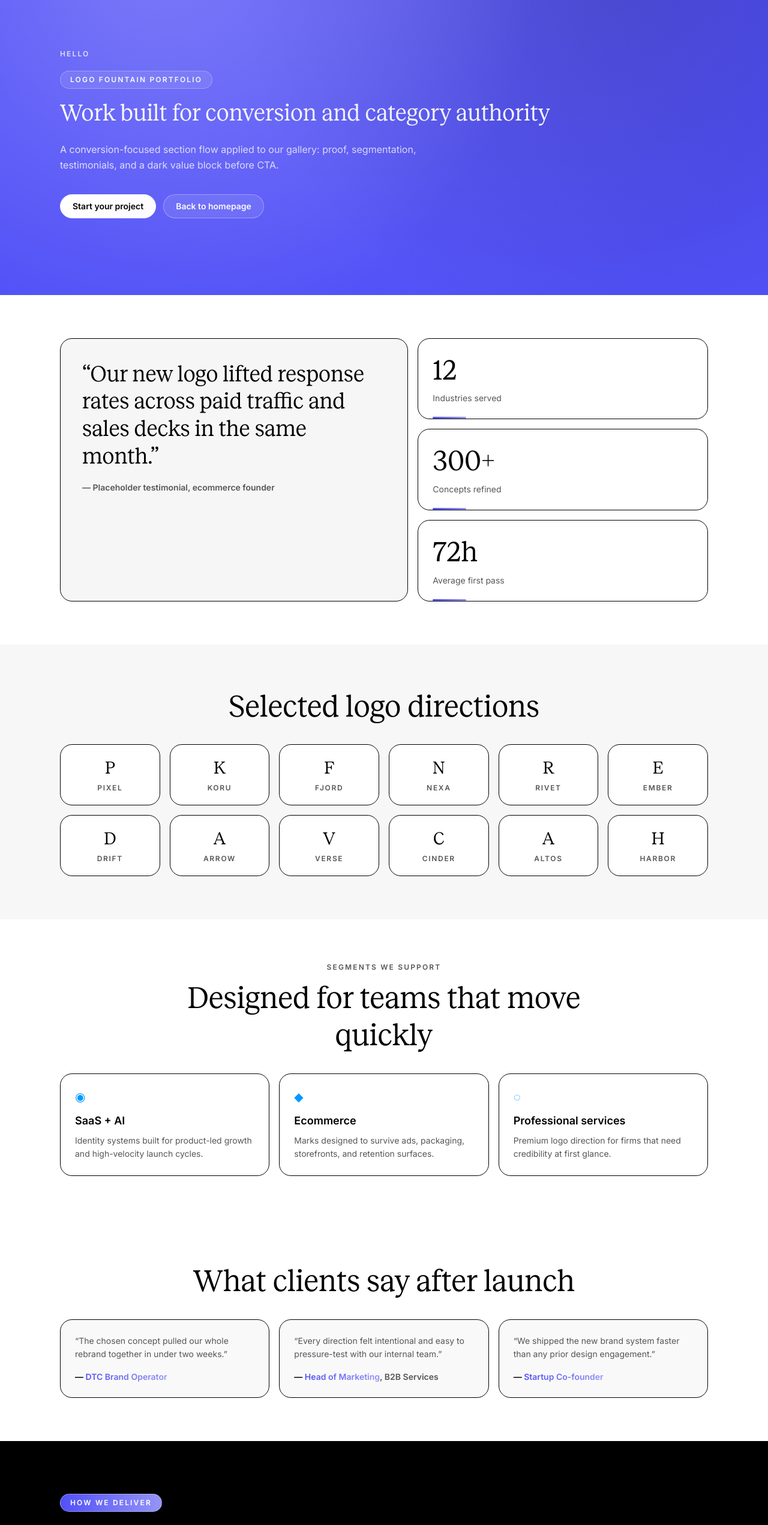
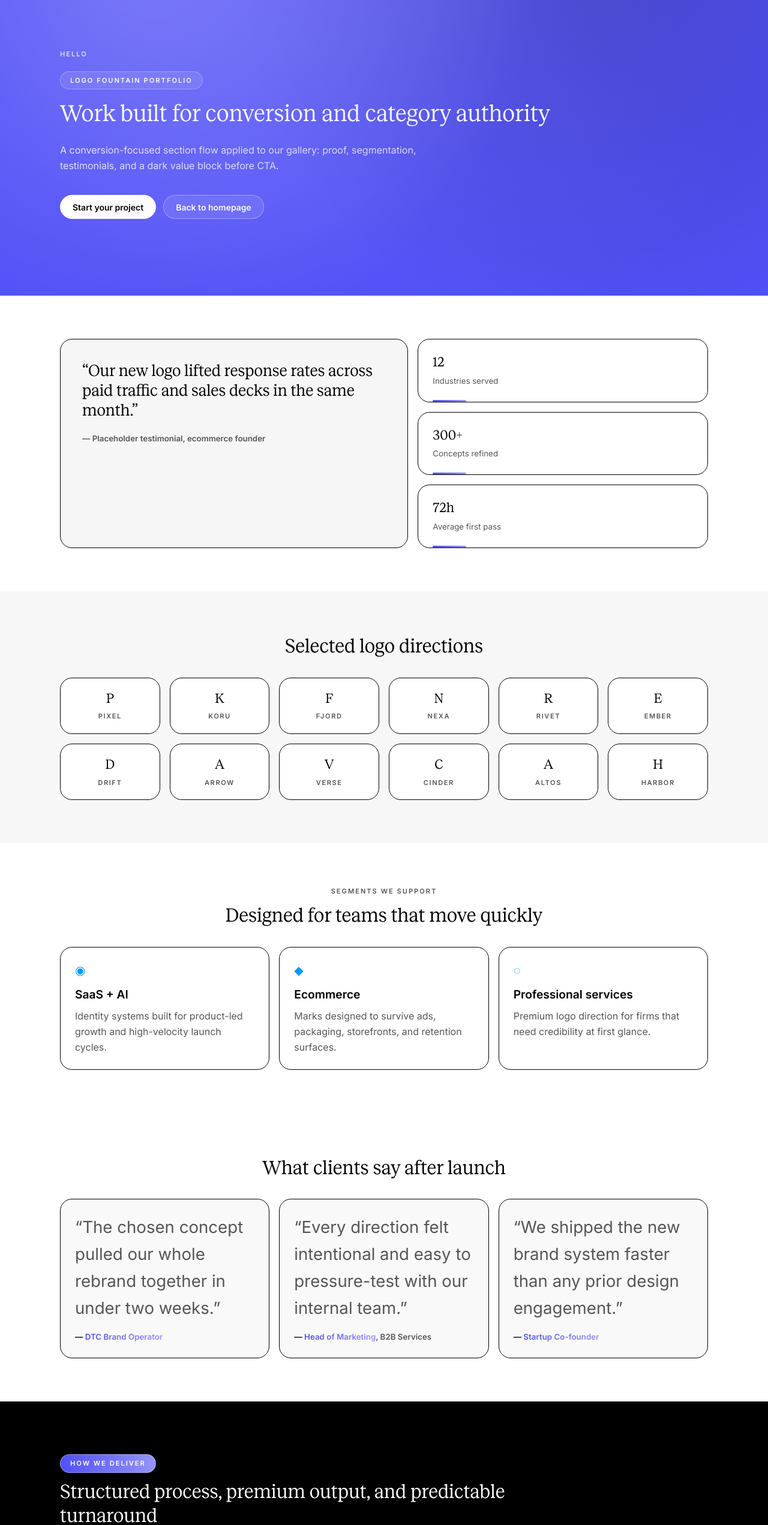
Before and after one commit to gericomaverick/logo-fountain, a Next.js app in the folder apps/web/: page /work in a window 1280 px wide. Shown: the part 62-2605 px from the top of the page at 60% size. Built offline with nearby package versions, Linux system fonts and the light colour scheme.

Commit message:
Apply Utopia step typography in marketing sections

```diff
--- a/apps/web/src/components/marketing/sections.tsx
+++ b/apps/web/src/components/marketing/sections.tsx
@@ -11,7 +11,7 @@ function BylineWithAccent({ byline }: { byline: string }) {
   const [name, ...rest] = cleaned.split(",");
 
   return (
-    <p className="mt-4 text-sm font-semibold text-black">
+    <p className="mt-4 text-[length:var(--step--1)] font-semibold text-black">
       — <span className="bg-[image:var(--lf-gradient-purple)] bg-clip-text text-transparent">{name.trim()}</span>
       {rest.length ? <span className="text-muted">, {rest.join(",").trim()}</span> : null}
     </p>
@@ -35,8 +35,8 @@ export function HeroCenter({ eyebrow, title, body, primary, secondary }: { eyebr
       <MarketingNav />
 
       <div className="mx-auto max-w-[1160px] px-6 pb-24 pt-12 md:px-10 md:pb-32 md:pt-16">
-        <p className="text-xs font-semibold uppercase tracking-[0.18em] text-white/80">Hello</p>
-        <p className="mt-5 inline-flex rounded-full border border-white/30 bg-white/10 px-4 py-1.5 text-xs font-semibold uppercase tracking-[0.18em] text-white">
+        <p className="text-[length:var(--step--2)] font-semibold uppercase tracking-[0.18em] text-white/80">Hello</p>
+        <p className="mt-5 inline-flex rounded-full border border-white/30 bg-white/10 px-4 py-1.5 text-[length:var(--step--2)] font-semibold uppercase tracking-[0.18em] text-white">
           {eyebrow}
         </p>
         <h1 className="font-display mt-4 max-w-5xl text-[length:var(--step-5)] leading-[1.02] tracking-tight">{title}</h1>
@@ -55,29 +55,29 @@ export function HeroCenter({ eyebrow, title, body, primary, secondary }: { eyebr
 }
 
 export function ProofStatsRow({ quote, byline, stats }: { quote: string; byline: string; stats: Array<{ value: string; label: string }> }) {
-  return <section className="bg-white"><div className="mx-auto max-w-[1160px] px-6 py-14 md:px-10 md:py-18"><div className="grid gap-4 lg:grid-cols-[1.2fr_1fr]"><article className="rounded-[20px] border border-black bg-[#f6f6f6] p-7 md:p-9"><p className="font-display text-[30px] leading-tight md:text-[38px]">“{quote}”</p><p className="mt-5 text-sm font-semibold text-muted">{byline}</p></article><div className="grid gap-4 sm:grid-cols-3 lg:grid-cols-1">{stats.map((stat) => (<div key={stat.label} className="relative rounded-[20px] border border-black bg-white p-6 before:absolute before:bottom-0 before:left-6 before:h-[3px] before:w-14 before:rounded-full before:bg-[image:var(--lf-gradient-purple)]"><p className="font-display text-4xl md:text-5xl">{stat.value}</p><p className="mt-2 text-sm text-muted">{stat.label}</p></div>))}</div></div></div></section>;
+  return <section className="bg-white"><div className="mx-auto max-w-[1160px] px-6 py-14 md:px-10 md:py-18"><div className="grid gap-4 lg:grid-cols-[1.2fr_1fr]"><article className="rounded-[20px] border border-black bg-[#f6f6f6] p-7 md:p-9"><p className="font-display text-[length:var(--step-3)] leading-tight">“{quote}”</p><p className="mt-5 text-[length:var(--step--1)] font-semibold text-muted">{byline}</p></article><div className="grid gap-4 sm:grid-cols-3 lg:grid-cols-1">{stats.map((stat) => (<div key={stat.label} className="relative rounded-[20px] border border-black bg-white p-6 before:absolute before:bottom-0 before:left-6 before:h-[3px] before:w-14 before:rounded-full before:bg-[image:var(--lf-gradient-purple)]"><p className="font-display text-[length:var(--step-2)]">{stat.value}</p><p className="mt-2 text-[length:var(--step--1)] text-muted">{stat.label}</p></div>))}</div></div></div></section>;
 }
 
 export function LogoWall({ title, logos }: { title: string; logos: string[] }) {
-  return <section className="bg-[#f7f7f7]"><div className="mx-auto max-w-[1160px] px-6 py-14 md:px-10 md:py-18"><h2 className="font-display mx-auto max-w-3xl text-center text-[36px] leading-tight md:text-[52px]">{title}</h2><div className="mt-8 grid grid-cols-2 gap-4 md:grid-cols-3 lg:grid-cols-6">{logos.map((logo) => (<div key={logo} className="rounded-[20px] border border-black bg-white p-5 text-center"><p className="font-display text-3xl">{logo.slice(0, 1)}</p><p className="mt-2 text-xs font-semibold uppercase tracking-[0.14em] text-muted">{logo}</p></div>))}</div></div></section>;
+  return <section className="bg-[#f7f7f7]"><div className="mx-auto max-w-[1160px] px-6 py-14 md:px-10 md:py-18"><h2 className="font-display mx-auto max-w-3xl text-center text-[length:var(--step-4)] leading-tight">{title}</h2><div className="mt-8 grid grid-cols-2 gap-4 md:grid-cols-3 lg:grid-cols-6">{logos.map((logo) => (<div key={logo} className="rounded-[20px] border border-black bg-white p-5 text-center"><p className="font-display text-[length:var(--step-2)]">{logo.slice(0, 1)}</p><p className="mt-2 text-[length:var(--step--2)] font-semibold uppercase tracking-[0.14em] text-muted">{logo}</p></div>))}</div></div></section>;
 }
 
 export function SegmentCards({ eyebrow, title, items }: { eyebrow: string; title: string; items: Array<{ title: string; body: string; icon: string }> }) {
-  return <section className="bg-white"><div className="mx-auto max-w-[1160px] px-6 py-14 md:px-10 md:py-18"><p className="text-center text-xs font-semibold uppercase tracking-[0.18em] text-muted">{eyebrow}</p><h2 className="font-display mx-auto mt-3 max-w-3xl text-center text-[36px] leading-tight md:text-[52px]">{title}</h2><div className="mt-8 grid gap-4 md:grid-cols-3">{items.map((item) => (<article key={item.title} className="rounded-[20px] border border-black bg-white p-6"><span className="text-xl text-[rgb(0,153,255)]">{item.icon}</span><h3 className="mt-3 text-lg font-semibold">{item.title}</h3><p className="mt-2 text-sm leading-relaxed text-muted">{item.body}</p></article>))}</div></div></section>;
+  return <section className="bg-white"><div className="mx-auto max-w-[1160px] px-6 py-14 md:px-10 md:py-18"><p className="text-center text-[length:var(--step--2)] font-semibold uppercase tracking-[0.18em] text-muted">{eyebrow}</p><h2 className="font-display mx-auto mt-3 max-w-3xl text-center text-[length:var(--step-4)] leading-tight">{title}</h2><div className="mt-8 grid gap-4 md:grid-cols-3">{items.map((item) => (<article key={item.title} className="rounded-[20px] border border-black bg-white p-6"><span className="text-xl text-[rgb(0,153,255)]">{item.icon}</span><h3 className="mt-3 text-[length:var(--step-1)] font-semibold">{item.title}</h3><p className="mt-2 text-[length:var(--step-0)] leading-relaxed text-muted">{item.body}</p></article>))}</div></div></section>;
 }
 
 export function TestimonialCardsRow({ title, items }: { title: string; items: Array<{ quote: string; byline: string }> }) {
-  return <section className="bg-white"><div className="mx-auto max-w-[1160px] px-6 py-14 md:px-10 md:py-18"><h2 className="font-display mx-auto max-w-3xl text-center text-[36px] leading-tight md:text-[52px]">{title}</h2><div className="mt-8 grid gap-4 md:grid-cols-3">{items.map((item) => (<article key={item.byline} className="rounded-[20px] border border-black bg-[#f9f9f9] p-6"><p className="text-sm leading-relaxed text-muted">“{item.quote}”</p><BylineWithAccent byline={item.byline} /></article>))}</div></div></section>;
+  return <section className="bg-white"><div className="mx-auto max-w-[1160px] px-6 py-14 md:px-10 md:py-18"><h2 className="font-display mx-auto max-w-3xl text-center text-[length:var(--step-4)] leading-tight">{title}</h2><div className="mt-8 grid gap-4 md:grid-cols-3">{items.map((item) => (<article key={item.byline} className="rounded-[20px] border border-black bg-[#f9f9f9] p-6"><p className="text-[length:var(--step-3)] leading-relaxed text-muted">“{item.quote}”</p><BylineWithAccent byline={item.byline} /></article>))}</div></div></section>;
 }
 
 export function DarkFeatureSection({ eyebrow, title, body, cards, primary, secondary }: { eyebrow: string; title: string; body: string; cards: Array<{ title: string; body: string }>; primary: Cta; secondary: Cta }) {
   return (
     <section className="bg-black text-white">
       <div className="mx-auto max-w-[1160px] px-6 py-16 md:px-10 md:py-22">
-        <p className="inline-flex rounded-full border border-white/35 bg-[image:var(--lf-gradient-purple)] px-4 py-1.5 text-xs font-semibold uppercase tracking-[0.18em] text-white">{eyebrow}</p>
-        <h2 className="font-display mt-3 max-w-4xl text-[38px] leading-tight md:text-[56px]">{title}</h2>
-        <p className="mt-4 max-w-2xl text-sm leading-relaxed text-white/80 md:text-base">{body}</p>
-        <div className="mt-8 grid gap-4 md:grid-cols-3">{cards.map((card) => (<article key={card.title} className="rounded-[20px] border border-white/25 bg-white/5 p-6 backdrop-blur-sm md:sticky md:top-8"><h3 className="text-lg font-semibold">{card.title}</h3><p className="mt-2 text-sm leading-relaxed text-white/75">{card.body}</p></article>))}</div>
+        <p className="inline-flex rounded-full border border-white/35 bg-[image:var(--lf-gradient-purple)] px-4 py-1.5 text-[length:var(--step--2)] font-semibold uppercase tracking-[0.18em] text-white">{eyebrow}</p>
+        <h2 className="font-display mt-3 max-w-4xl text-[length:var(--step-4)] leading-tight">{title}</h2>
+        <p className="mt-4 max-w-2xl text-[length:var(--step-0)] leading-relaxed text-white/80">{body}</p>
+        <div className="mt-8 grid gap-4 md:grid-cols-3">{cards.map((card) => (<article key={card.title} className="rounded-[20px] border border-white/25 bg-white/5 p-6 backdrop-blur-sm md:sticky md:top-8"><h3 className="text-[length:var(--step-1)] font-semibold">{card.title}</h3><p className="mt-2 text-[length:var(--step-0)] leading-relaxed text-white/75">{card.body}</p></article>))}</div>
         <div className="mt-10 flex flex-col gap-3 sm:flex-row">
           <Link href={primary.href} className="lf-btn lf-btn--primary">{primary.label}</Link>
           <Link href={secondary.href} className="lf-btn lf-btn--ghost">{secondary.label}</Link>
@@ -88,9 +88,9 @@ export function DarkFeatureSection({ eyebrow, title, body, cards, primary, secon
 }
 
 export function FAQ({ title, items }: { title: string; items: Array<{ q: string; a: string }> }) {
-  return <section className="bg-white"><div className="mx-auto max-w-[1160px] px-6 py-14 md:px-10 md:py-18"><h2 className="font-display mx-auto max-w-3xl text-center text-[36px] leading-tight md:text-[52px]">{title}</h2><div className="mx-auto mt-7 max-w-4xl space-y-3">{items.map((item) => (<details key={item.q} className="rounded-[20px] border border-black bg-white p-5"><summary className="cursor-pointer text-sm font-semibold md:text-base">{item.q}</summary><p className="mt-3 text-sm leading-relaxed text-muted">{item.a}</p></details>))}</div></div></section>;
+  return <section className="bg-white"><div className="mx-auto max-w-[1160px] px-6 py-14 md:px-10 md:py-18"><h2 className="font-display mx-auto max-w-3xl text-center text-[length:var(--step-4)] leading-tight">{title}</h2><div className="mx-auto mt-7 max-w-4xl space-y-3">{items.map((item) => (<details key={item.q} className="rounded-[20px] border border-black bg-white p-5"><summary className="cursor-pointer text-[length:var(--step-1)] font-semibold">{item.q}</summary><p className="mt-3 text-[length:var(--step-0)] leading-relaxed text-muted">{item.a}</p></details>))}</div></div></section>;
 }
 
 export function FinalCTA({ title, body, primary, secondary }: { title: string; body: string; primary: Cta; secondary: Cta }) {
-  return <section className="bg-[image:linear-gradient(140deg,rgba(81,80,247,0.14)_0%,rgba(148,148,247,0.08)_38%,rgba(0,153,255,0.1)_100%)]"><div className="mx-auto max-w-[1160px] px-6 py-16 text-center md:px-10 md:py-22"><h2 className="font-display mx-auto max-w-4xl text-[40px] leading-tight md:text-[62px]">{title}</h2><p className="mx-auto mt-4 max-w-2xl text-base leading-relaxed text-muted">{body}</p><div className="mt-8 flex flex-col items-center justify-center gap-3 sm:flex-row"><Link href={primary.href} className="lf-btn bg-[image:var(--lf-gradient-purple)] text-white">{primary.label}</Link><Link href={secondary.href} className="lf-btn border border-black bg-white text-black">{secondary.label}</Link></div></div></section>;
+  return <section className="bg-[image:linear-gradient(140deg,rgba(81,80,247,0.14)_0%,rgba(148,148,247,0.08)_38%,rgba(0,153,255,0.1)_100%)]"><div className="mx-auto max-w-[1160px] px-6 py-16 text-center md:px-10 md:py-22"><h2 className="font-display mx-auto max-w-4xl text-[length:var(--step-4)] leading-tight">{title}</h2><p className="mx-auto mt-4 max-w-2xl text-[length:var(--step-0)] leading-relaxed text-muted">{body}</p><div className="mt-8 flex flex-col items-center justify-center gap-3 sm:flex-row"><Link href={primary.href} className="lf-btn bg-[image:var(--lf-gradient-purple)] text-white">{primary.label}</Link><Link href={secondary.href} className="lf-btn border border-black bg-white text-black">{secondary.label}</Link></div></div></section>;
 }
```
